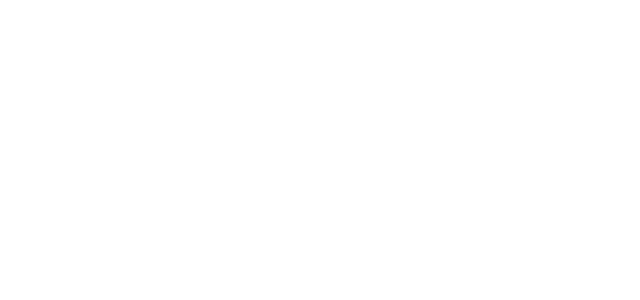
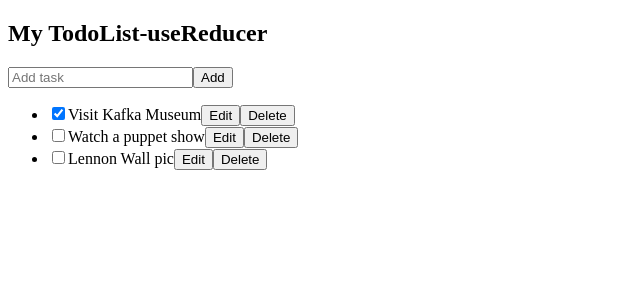
Before and after one commit to sum529-create/todolist-state-management, a React (Vite) app: page / in a window 1280 px wide. Shown: the top 300 px of the page, without its empty margins (0-640 px from the left). Built offline with nearby package versions, Linux system fonts and the light colour scheme.

Commit message:
feat: useState를 사용하여 투두리스트 만들기

```diff
--- a/src/App.jsx
+++ b/src/App.jsx
@@ -1,9 +1,38 @@
+import { useState } from "react";
+import AddTask from "./components/AddTask";
+import TaskList from "./components/TaskList";
+
 function App() {
-
+  const [tasks, setTasks] = useState(initialTasks);
+  const addTaskHandler = (text) => {
+    setTasks([...tasks, {id: nextId++, text, done:false}])
+  }
+  const handleChangeTask = (task) => {
+    setTasks(tasks.map(e => {
+      if(e.id === task.id){
+        return {
+            ...e,
+          text: task.text
+        }
+      }
+      return e;
+    }))
+  }
+  const handleDeleteTask = (id) => {
+    setTasks(tasks.filter(e => e.id !== id))
+  }
   return (
     <>
+      <h2>My TodoList-useReducer</h2>
+      <AddTask addTaskHandler={addTaskHandler}/>
+      <TaskList tasks={tasks} onChangeTask={handleChangeTask} onDeleteTask={handleDeleteTask}/>
     </>
   )
 }
-
+let nextId = 3;
+const initialTasks = [
+  { id: 0, text: 'Visit Kafka Museum', done: true },
+  { id: 1, text: 'Watch a puppet show', done: false },
+  { id: 2, text: 'Lennon Wall pic', done: false },
+]
 export default App
--- /dev/null
+++ b/src/components/AddTask.jsx
@@ -0,0 +1,22 @@
+import PropTypes from 'prop-types';
+import { useState } from 'react';
+
+const AddTask = ({addTaskHandler}) => {
+  const [task, setTask] = useState('')
+  const addTaskFunc = () => {
+    addTaskHandler(task)
+    setTask('')
+  }
+  return (
+    <>
+      <input type="text" name="task" placeholder="Add task" value={task} onChange={(e) => setTask(e.target.value)}/>
+      <button onClick={() => addTaskFunc()}>Add</button>
+    </>
+  )
+}
+
+AddTask.propTypes = {
+  addTaskHandler : PropTypes.func.isRequired
+}
+
+export default AddTask
--- /dev/null
+++ b/src/components/TaskList.jsx
@@ -0,0 +1,61 @@
+import PropTypes from 'prop-types';
+import { useState } from 'react';
+
+const TaskList = ({tasks, onChangeTask, onDeleteTask}) => {
+  const [isChangeMode, setIsChangeMode] = useState(null);
+  const [updateTask, setUpdateTask] = useState('')
+  const saveHandler = (task) => {
+    setIsChangeMode(null);
+    let newTask = {
+      ...task,
+      text: updateTask
+    }
+
+    onChangeTask(newTask)
+  }
+  const editTaskHandler = (task) => {
+    setIsChangeMode(task.id)
+    setUpdateTask(task.text)
+  }
+  return (
+    <ul>
+      {
+        tasks.map(task => (
+          <li key={task.id}>
+            <input
+              type="checkbox"
+              checked={task.done}
+              onChange={() => onChangeTask({...task, done: task.done})}
+            />
+            {
+              isChangeMode === task.id
+              ?
+              <>
+                <input type="text" value={updateTask} onChange={e => setUpdateTask(e.target.value)} />
+                <button onClick={() => saveHandler(task)}>Save</button>
+              </>
+              :
+              <>
+                {task.text}
+                <button onClick={() => editTaskHandler(task)}>Edit</button>
+              </>
+            }
+            <button onClick={() => onDeleteTask(task.id)}>Delete</button>
+          </li>
+        ))
+      }
+    </ul>
+  )
+}
+
+TaskList.propTypes = {
+  tasks: PropTypes.arrayOf(PropTypes.shape({
+    id: PropTypes.number.isRequired,
+    text: PropTypes.string.isRequired,
+    done: PropTypes.bool.isRequired
+  })).isRequired,
+  onChangeTask: PropTypes.func.isRequired,
+  onDeleteTask: PropTypes.func.isRequired
+};
+
+export default TaskList;
```
